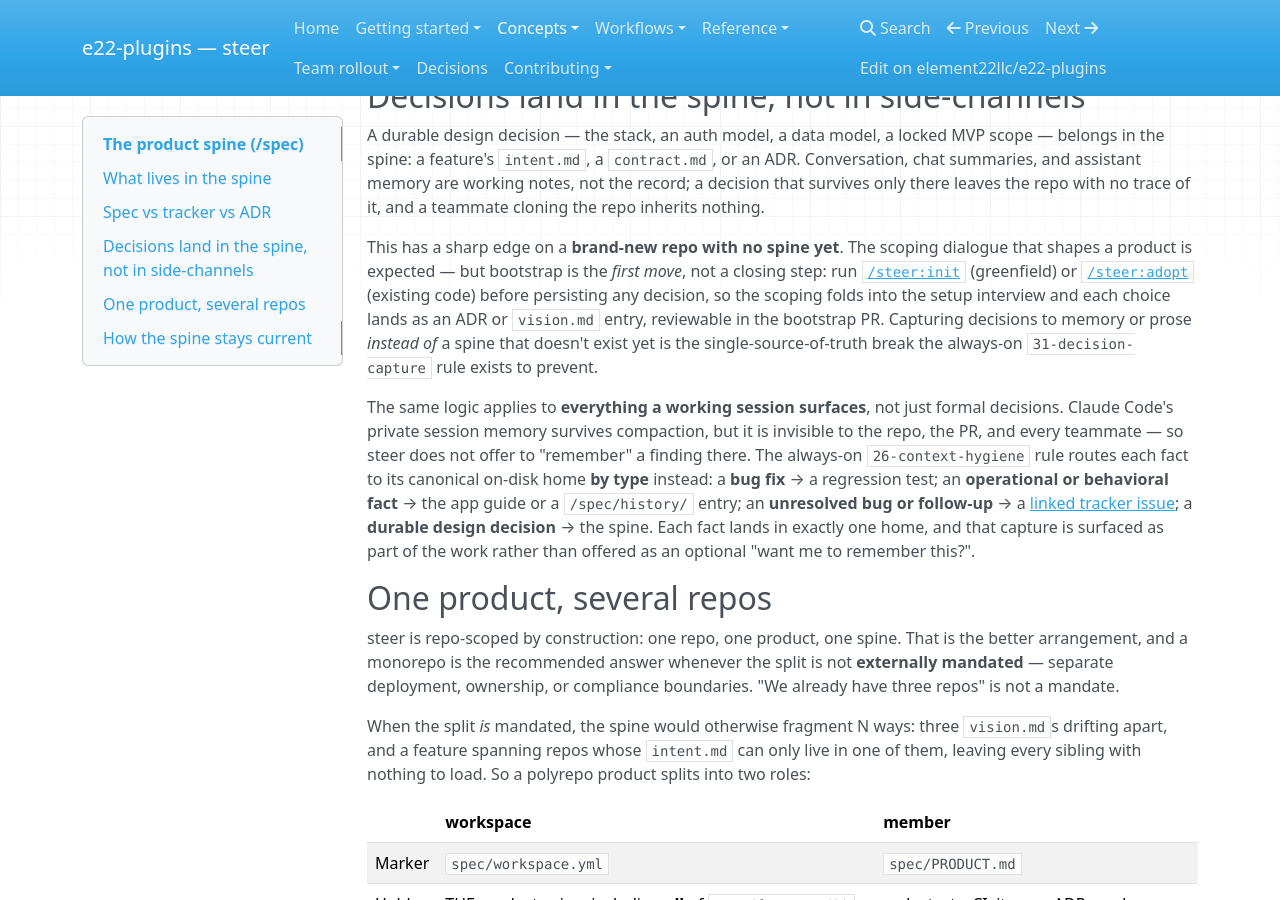
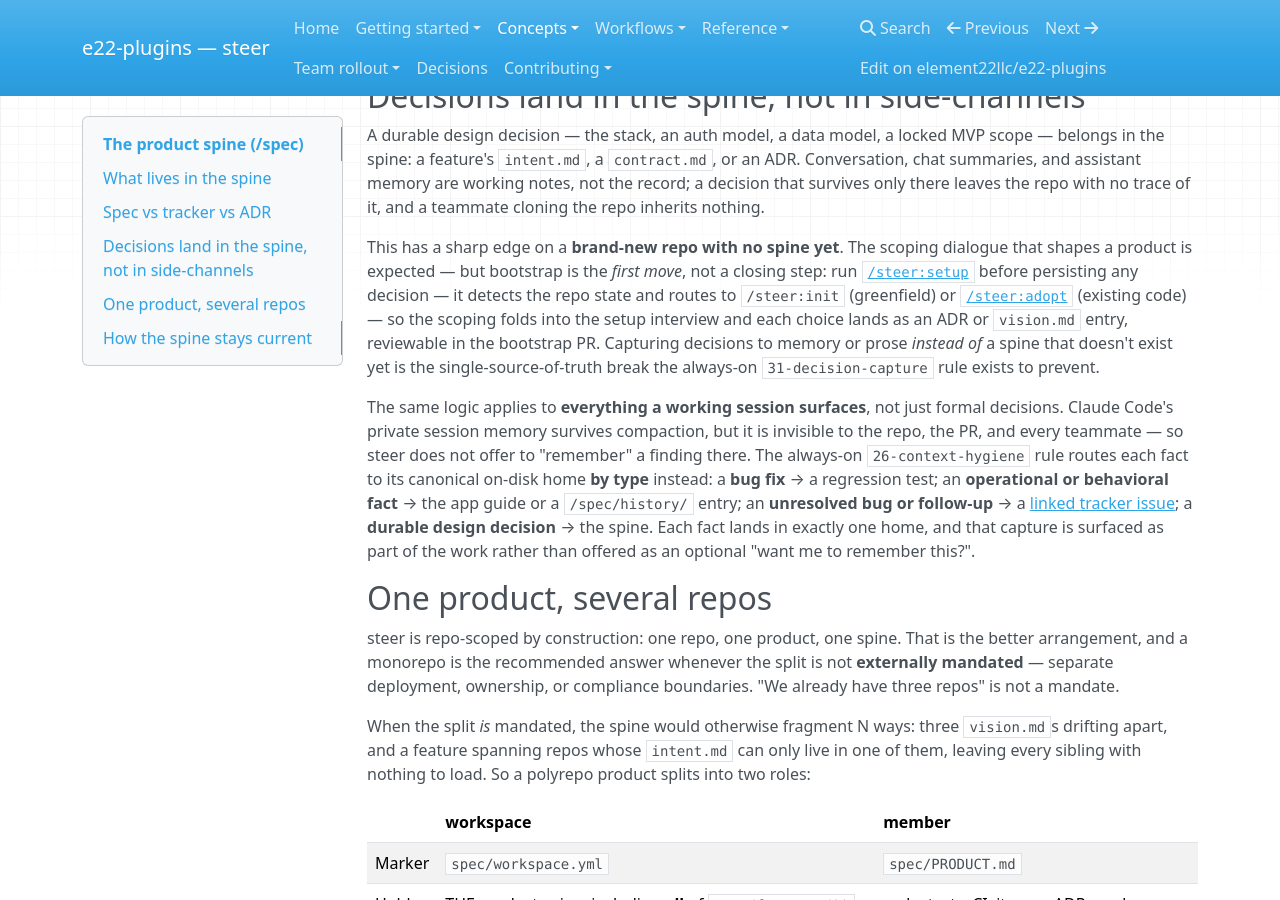
Before and after one commit to element22llc/e22-plugins, an MkDocs documentation site: the page built from docs/concepts/product-spine.md, in a window 1280 px wide and 900 px high, scrolled down 1550 px. Built offline with MkDocs 1.6.1, drawn with Linux system fonts in a browser that asks for light colours; nearby versions of some CDN libraries.

Commit message:
docs(docs): describe /steer:setup as the single bootstrap front door
The skills change routed every no-spine redirect and the unmanaged-repo
SessionStart card through /steer:setup, which left three docs claims
describing the old init-or-adopt fork:

- `reference/hooks.md`'s onboarding-card row and the `unmanaged` spine-state
  consequence still named init/adopt with setup as the tie-breaker.
- `concepts/product-spine.md` told a brand-new repo to run init or adopt
  directly before persisting a decision.

Docs ship nothing, so no changelog entry.

Co-Authored-By: Claude Opus 5 (1M context) <noreply@anthropic.com>

```diff
--- a/docs/concepts/product-spine.md
+++ b/docs/concepts/product-spine.md
@@ -59,10 +59,11 @@ it, and a teammate cloning the repo inherits nothing.
 
 This has a sharp edge on a **brand-new repo with no spine yet**. The scoping
 dialogue that shapes a product is expected — but bootstrap is the *first move*,
-not a closing step: run [`/steer:init`](../workflows/index.md) (greenfield) or
-[`/steer:adopt`](../workflows/adopt.md) (existing code) before persisting any
-decision, so the scoping folds into the setup interview and each choice lands as
-an ADR or `vision.md` entry, reviewable in the bootstrap PR. Capturing decisions
+not a closing step: run [`/steer:setup`](../workflows/index.md) before persisting
+any decision — it detects the repo state and routes to `/steer:init` (greenfield)
+or [`/steer:adopt`](../workflows/adopt.md) (existing code) — so the scoping folds
+into the setup interview and each choice lands as an ADR or `vision.md` entry,
+reviewable in the bootstrap PR. Capturing decisions
 to memory or prose *instead of* a spine that doesn't exist yet is the
 single-source-of-truth break the always-on `31-decision-capture` rule exists to
 prevent.
```
Also changed, not shown: docs/reference/hooks.md (+2 -2 lines).
